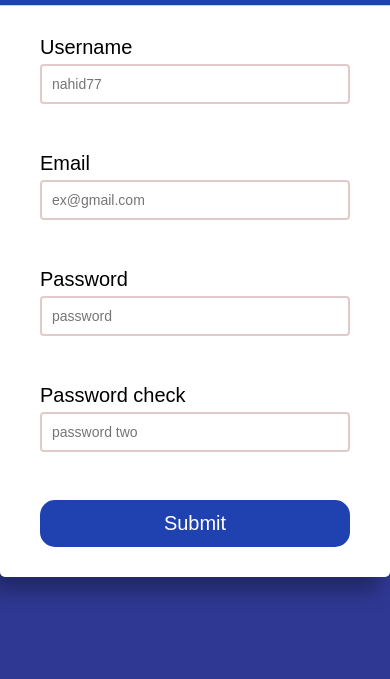
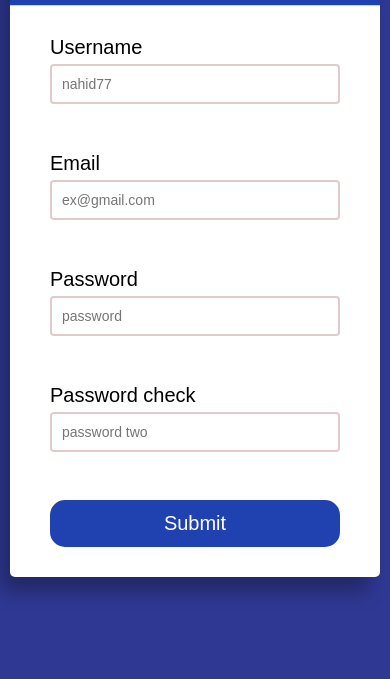
Before and after one commit to Nahid-Mahmud/form_validate, a plain HTML site: page index.html in a window 390 px wide. Shown: the part 165-844 px from the top of the page. Drawn offline with nearby package versions, Linux system fonts and the light colour scheme; a web font is replaced by a local one.

Commit message:
@media sceen added on css file

```diff
--- a/style.css
+++ b/style.css
@@ -98,3 +98,8 @@ body {
   visibility: visible;
   color: red;
 }
+@media screen and (max-width: 1000px) {
+  .container {
+    margin: auto 10px;
+  }
+}
```
